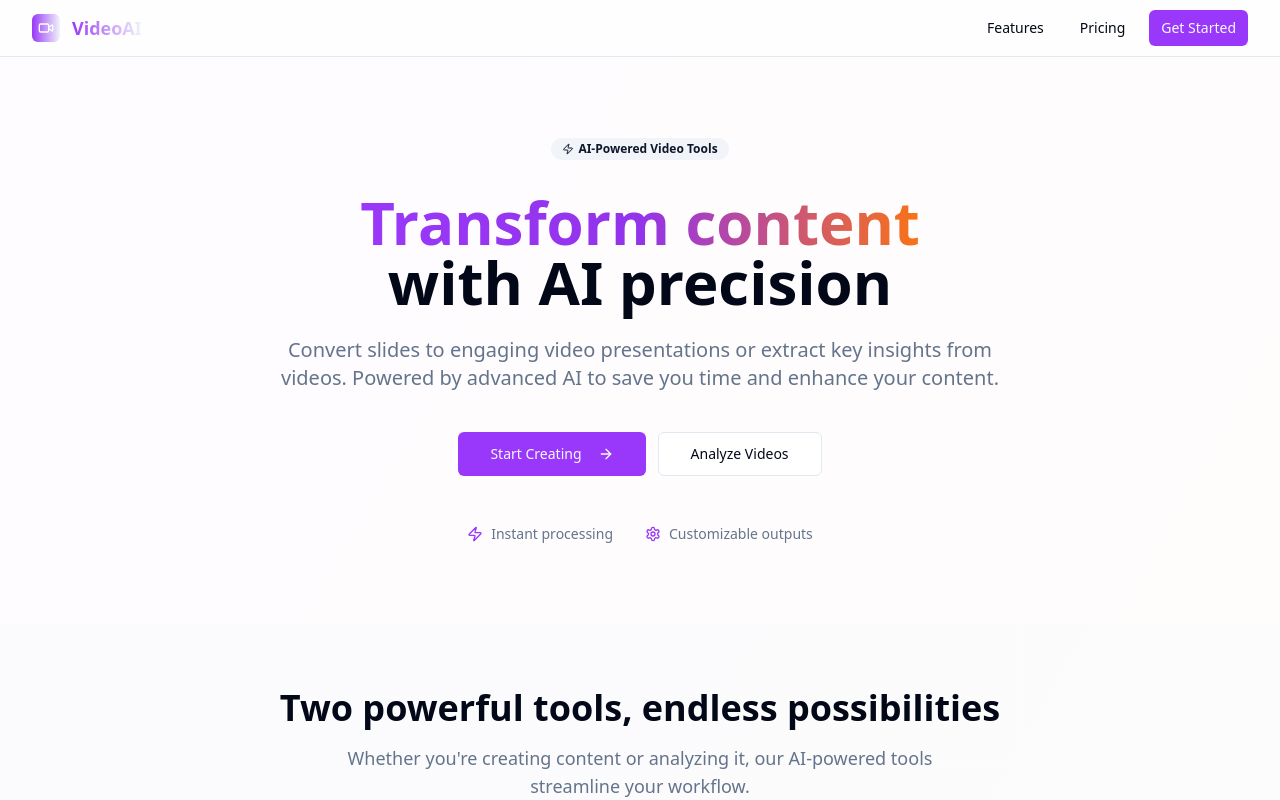
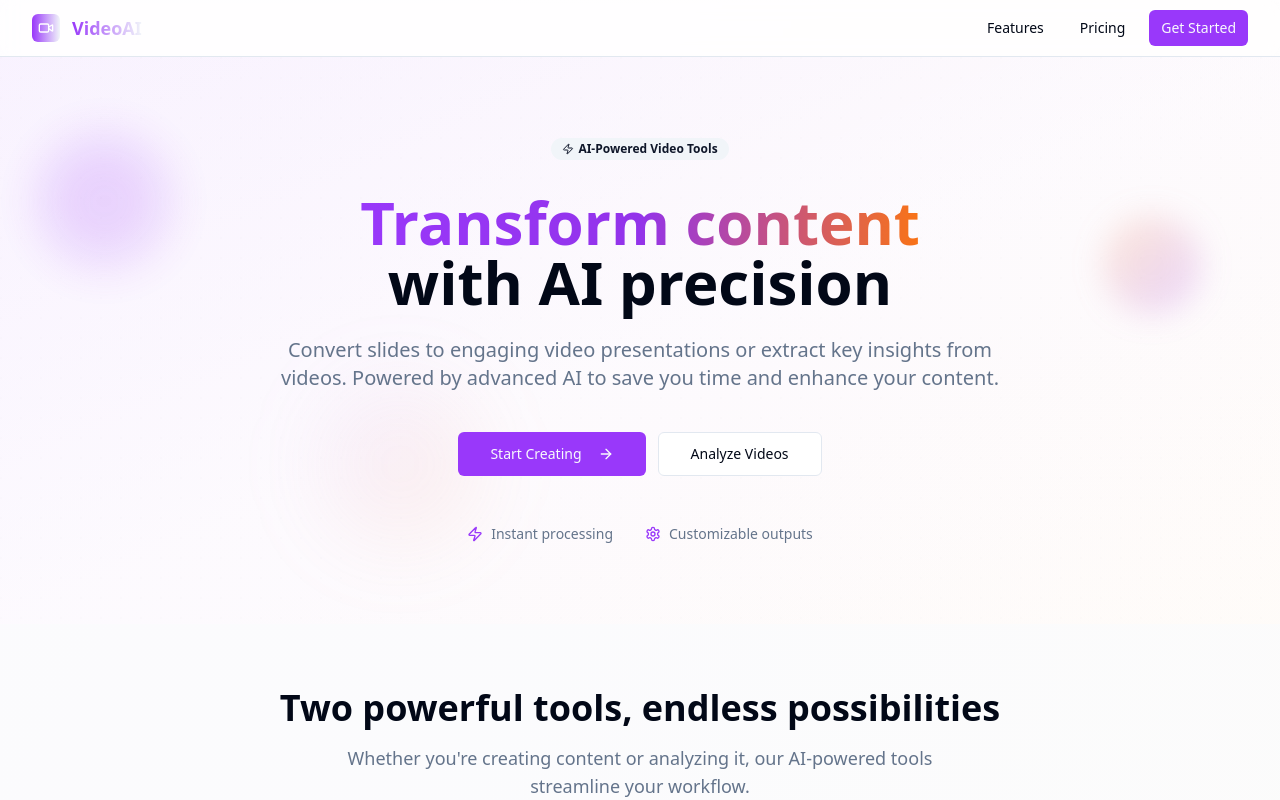
Before and after one commit to Oliversheth/media-sense-extract, a React (Vite) app: page / in a window 1280 px wide. Shown: the top 800 px of the page. Built offline with nearby package versions, Linux system fonts and the light colour scheme.

Commit message:
Add Stripe-inspired graphics
Add gradient and graphics to the home page.

```diff
--- a/src/index.css
+++ b/src/index.css
@@ -107,3 +107,9 @@ All colors MUST be HSL.
     @apply bg-background text-foreground;
   }
 }
+
+/* Stripe-inspired grid pattern */
+.bg-grid-pattern {
+  background-image: radial-gradient(circle at 1px 1px, hsl(var(--muted-foreground) / 0.3) 1px, transparent 0);
+  background-size: 20px 20px;
+}
--- a/src/pages/Home.tsx
+++ b/src/pages/Home.tsx
@@ -33,8 +33,19 @@ const Home = () => {
       </nav>
 
       {/* Hero Section */}
-      <section className="relative py-16 sm:py-20">
-        <div className="max-w-7xl mx-auto px-4 sm:px-6 lg:px-8">
+      <section className="relative py-16 sm:py-20 overflow-hidden">
+        {/* Stripe-inspired gradient background */}
+        <div className="absolute inset-0 bg-gradient-to-br from-primary/5 via-purple-50/30 to-orange-50/20 dark:from-primary/10 dark:via-purple-950/30 dark:to-orange-950/20"></div>
+
+        {/* Geometric shapes */}
+        <div className="absolute top-20 left-10 w-32 h-32 bg-gradient-to-br from-primary/20 to-purple-500/20 rounded-full blur-xl animate-pulse"></div>
+        <div className="absolute top-40 right-20 w-24 h-24 bg-gradient-to-br from-orange-400/20 to-primary/20 rounded-full blur-lg"></div>
+        <div className="absolute bottom-20 left-1/4 w-40 h-40 bg-gradient-to-br from-purple-400/10 to-orange-400/10 rounded-full blur-2xl"></div>
+
+        {/* Grid pattern overlay */}
+        <div className="absolute inset-0 bg-grid-pattern opacity-5"></div>
+
+        <div className="relative max-w-7xl mx-auto px-4 sm:px-6 lg:px-8">
           <div className="text-center space-y-6">
             <Badge variant="secondary" className="mb-2">
               <Zap className="w-3 h-3 mr-1" />
```
